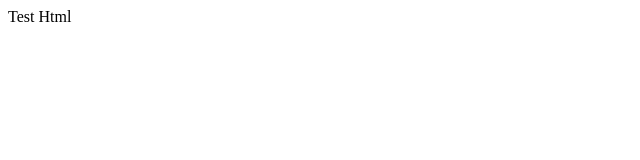
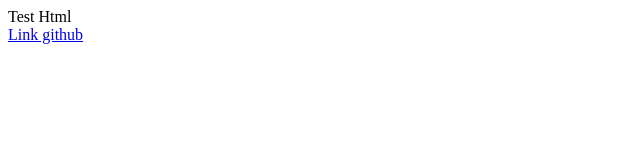
Before and after one commit to ascona13/test5, a plain HTML site: page index.html in a window 1280 px wide. Shown: the whole page, without its empty margins (0-640 px from the left). Drawn offline with Linux system fonts and the light colour scheme.

Commit message:
Added link to html

```diff
--- a/index.html
+++ b/index.html
@@ -9,6 +9,7 @@
 
 <body>
   <div>Test Html</div>
+  <a href="https://github.com/ascona13/test5">Link github</a>
 </body>
 
 </html>
```
